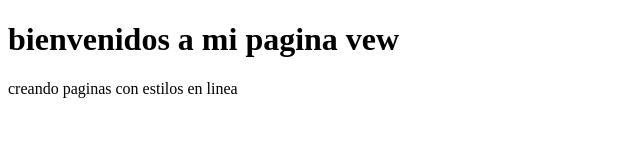
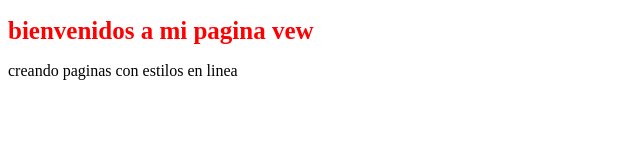
Before and after one commit to horacio8256/laboratorio8, a plain HTML site: page index.html in a window 1280 px wide. Shown: the whole page, without its empty margins (0-640 px from the left). Drawn offline with Linux system fonts and the light colour scheme.

Commit message:
agregando estilos a h1

```diff
--- a/index.html
+++ b/index.html
@@ -6,7 +6,7 @@
     <title>Document</title>
 </head>
 <body>
-    <h1>bienvenidos a mi pagina vew</h1>
+    <h1 style="color:red;font-size:25px;">bienvenidos a mi pagina vew</h1>
     <p>creando paginas con estilos en linea</p>
 
 </body>
```
